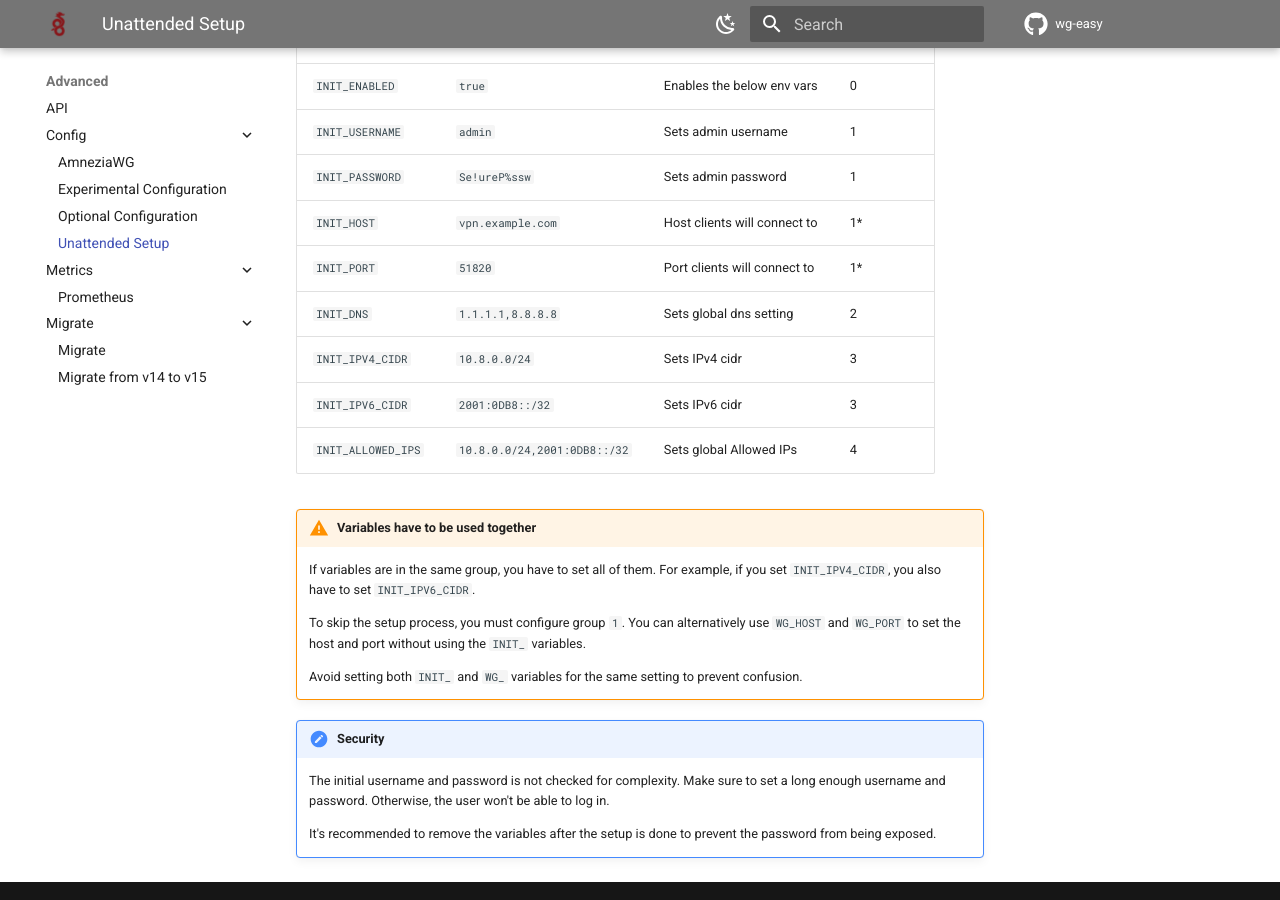
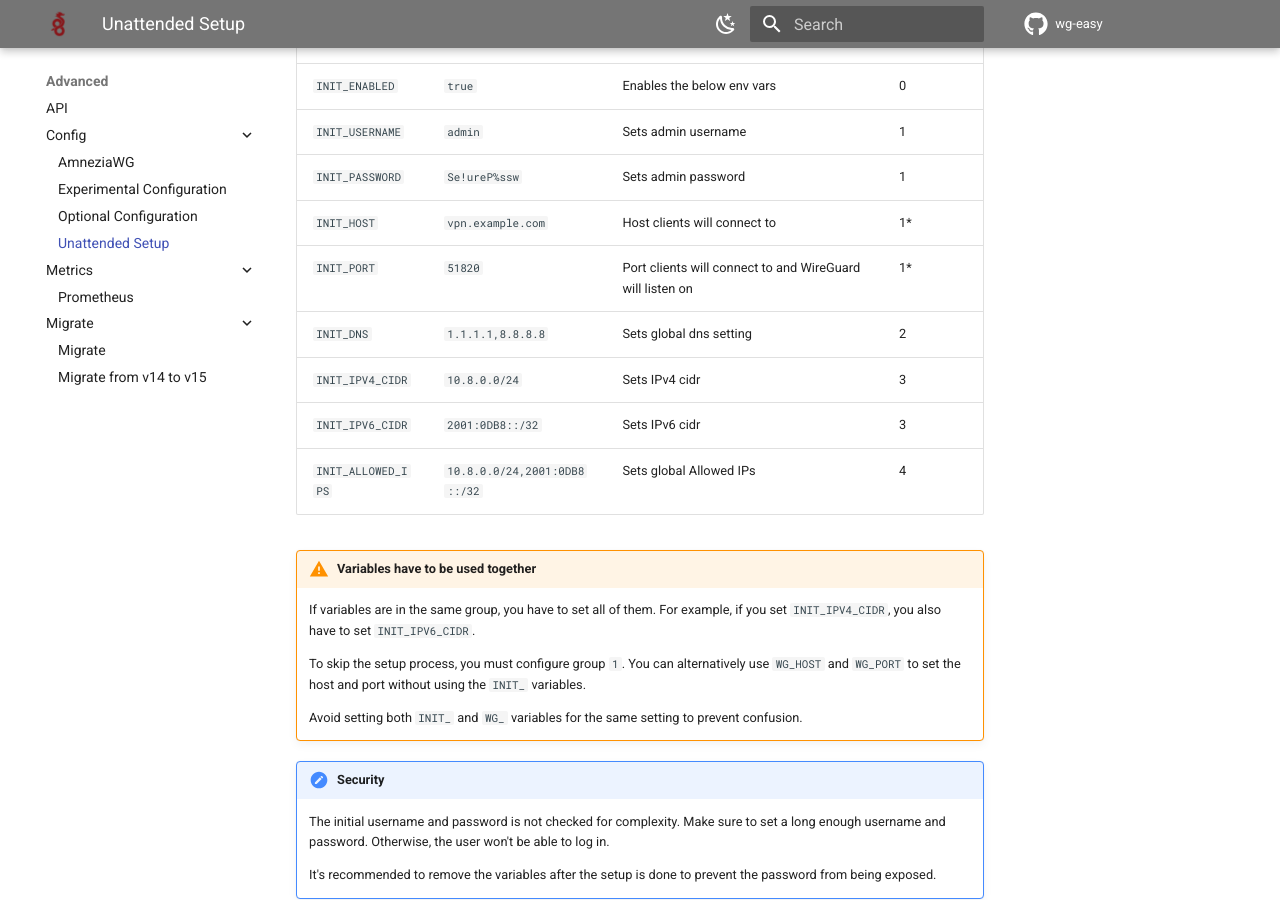
Before and after one commit to wg-easy/wg-easy, an MkDocs documentation site: the page built from docs/content/advanced/config/unattended-setup.md, in a window 1280 px wide and 900 px high, scrolled down 344 px. Built offline with MkDocs 1.6.1 and Material for MkDocs 9.7.7, drawn with Linux system fonts in a browser that asks for light colours; comment, search, counter and statistics services are not loaded; the version menu is left out.

```diff
--- a/docs/content/advanced/config/unattended-setup.md
+++ b/docs/content/advanced/config/unattended-setup.md
@@ -6,17 +6,17 @@ If you want to run the setup without any user interaction, e.g. with a tool like
 
 These will only be used during the first start of the container. After that, the setup will be disabled.
 
-| Env                | Example                      | Description                  | Group |
-| ------------------ | ---------------------------- | ---------------------------- | ----- |
-| `INIT_ENABLED`     | `true`                       | Enables the below env vars   | 0     |
-| `INIT_USERNAME`    | `admin`                      | Sets admin username          | 1     |
-| `INIT_PASSWORD`    | `Se!ureP%ssw`                | Sets admin password          | 1     |
-| `INIT_HOST`        | `vpn.example.com`            | Host clients will connect to | 1\*   |
-| `INIT_PORT`        | `51820`                      | Port clients will connect to | 1\*   |
-| `INIT_DNS`         | `1.1.1.1,8.8.8.8`            | Sets global dns setting      | 2     |
-| `INIT_IPV4_CIDR`   | `10.8.0.0/24`                | Sets IPv4 cidr               | 3     |
-| `INIT_IPV6_CIDR`   | `2001:0DB8::/32`             | Sets IPv6 cidr               | 3     |
-| `INIT_ALLOWED_IPS` | `10.8.0.0/24,2001:0DB8::/32` | Sets global Allowed IPs      | 4     |
+| Env                | Example                      | Description                                               | Group |
+| ------------------ | ---------------------------- | --------------------------------------------------------- | ----- |
+| `INIT_ENABLED`     | `true`                       | Enables the below env vars                                | 0     |
+| `INIT_USERNAME`    | `admin`                      | Sets admin username                                       | 1     |
+| `INIT_PASSWORD`    | `Se!ureP%ssw`                | Sets admin password                                       | 1     |
+| `INIT_HOST`        | `vpn.example.com`            | Host clients will connect to                              | 1\*   |
+| `INIT_PORT`        | `51820`                      | Port clients will connect to and WireGuard will listen on | 1\*   |
+| `INIT_DNS`         | `1.1.1.1,8.8.8.8`            | Sets global dns setting                                   | 2     |
+| `INIT_IPV4_CIDR`   | `10.8.0.0/24`                | Sets IPv4 cidr                                            | 3     |
+| `INIT_IPV6_CIDR`   | `2001:0DB8::/32`             | Sets IPv6 cidr                                            | 3     |
+| `INIT_ALLOWED_IPS` | `10.8.0.0/24,2001:0DB8::/32` | Sets global Allowed IPs                                   | 4     |
 
 /// warning | Variables have to be used together
 
```
